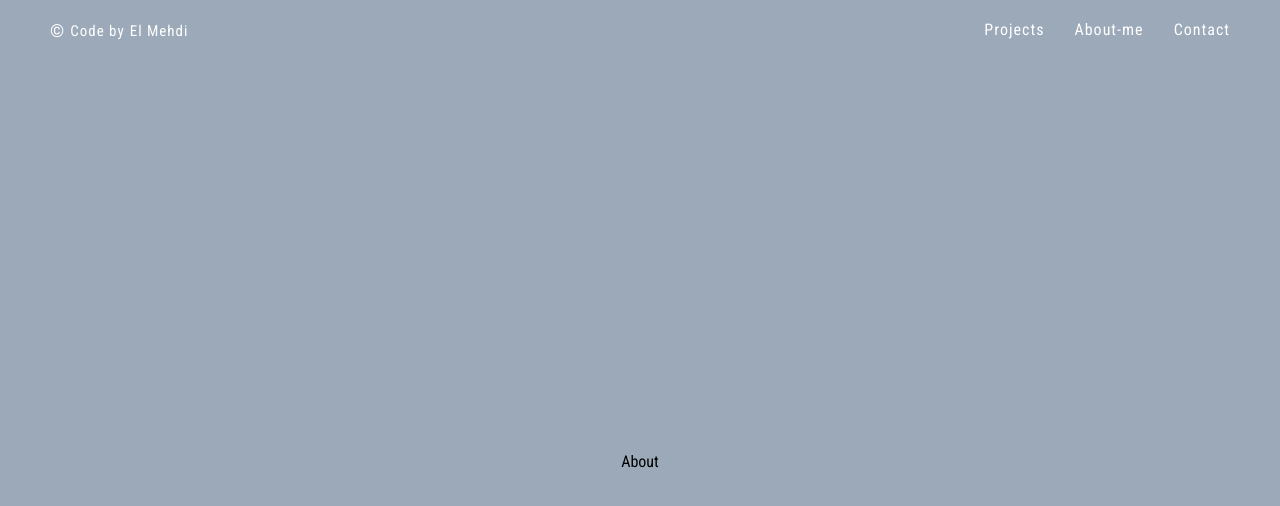
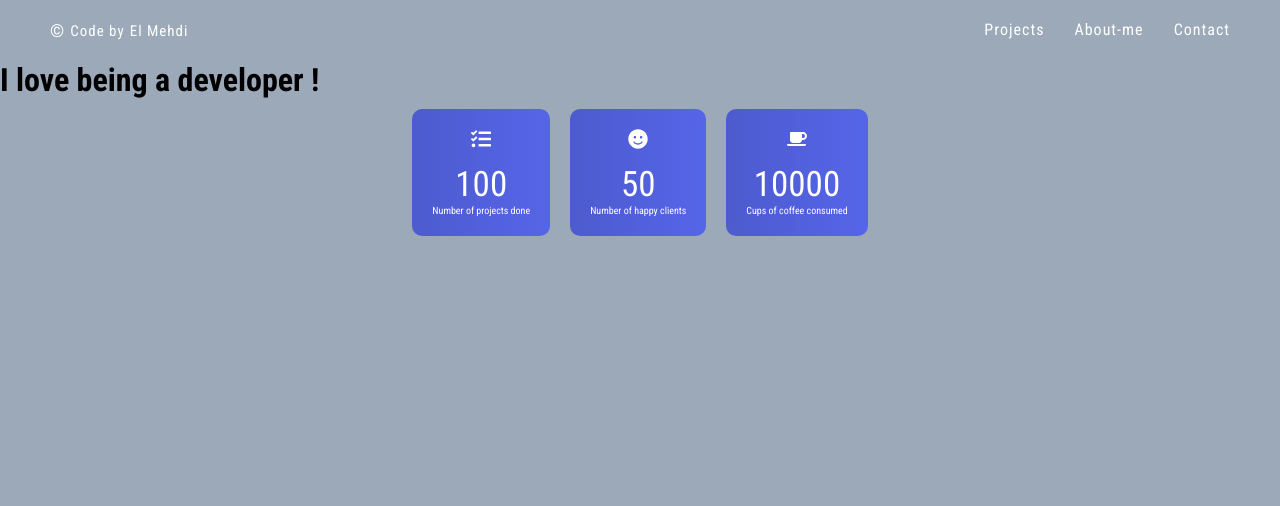
Before and after one commit to ahmidou09/MyPortfolio, a React (Vite) app: page /about in a window 1280 px wide. Shown: the top 506 px of the page. Built offline with nearby package versions, Linux system fonts and the light colour scheme.

Commit message:
Add animated counter component for displaying project statistics

```diff
--- a/src/pages/About.jsx
+++ b/src/pages/About.jsx
@@ -1,15 +1,16 @@
 import React from "react";
 import transition from "../hooks/animation";
 import styled from "styled-components";
+import ComponentStatistics from "../ui/ComponentStatistics";
 
-const Container = styled.div`
-  display: flex;
-  justify-content: center;
-  align-items: center;
-  height: 100vh;
-`;
+const Container = styled.div``;
 function About() {
-  return <Container>About</Container>;
+  return (
+    <Container>
+      <h1>I love being a developer !</h1>
+      <ComponentStatistics />
+    </Container>
+  );
 }
 
 export default transition(About);
--- /dev/null
+++ b/src/ui/ComponentStatistics.jsx
@@ -0,0 +1,93 @@
+import React, { useState, useEffect } from "react";
+import styled from "styled-components";
+import { FaTasks, FaSmile, FaCoffee } from "react-icons/fa";
+
+const CounterComponent = styled.div`
+  display: flex;
+  flex-direction: column;
+  align-items: center;
+  justify-content: center;
+  padding: 2rem;
+  border-radius: 1rem;
+  margin: 1rem;
+  color: var(--color-white);
+  background: linear-gradient(to right, #4d5bce, #5565e8);
+`;
+
+const CounterIcon = styled.div`
+  font-size: 2rem;
+  margin-bottom: 1rem;
+`;
+
+const CounterDescription = styled.div`
+  font-size: 1rem;
+`;
+
+const CounterNumber = styled.div`
+  font-size: 3.5rem;
+`;
+
+const Counter = ({ icon, endValue, duration, description }) => {
+  const [currentValue, setCurrentValue] = useState(0);
+
+  useEffect(() => {
+    let startTime;
+
+    const animateCounter = (timestamp) => {
+      if (!startTime) startTime = timestamp;
+      const progress = timestamp - startTime;
+      const percentage = Math.min(progress / duration, 1);
+      setCurrentValue(Math.floor(percentage * endValue));
+      if (progress < duration) {
+        requestAnimationFrame(animateCounter);
+      }
+    };
+
+    requestAnimationFrame(animateCounter);
+
+    return () => {
+      setCurrentValue(0);
+    };
+  }, [endValue, duration]);
+
+  return (
+    <CounterComponent>
+      <CounterIcon>{icon}</CounterIcon>
+      <CounterNumber>{currentValue}</CounterNumber>
+      <CounterDescription>{description}</CounterDescription>
+    </CounterComponent>
+  );
+};
+
+const ComponentStatistics = () => {
+  return (
+    <div
+      style={{
+        display: "flex",
+        justifyContent: "center",
+        alignItems: "center",
+      }}
+    >
+      <Counter
+        icon={<FaTasks />}
+        endValue={100}
+        duration={2500}
+        description="Number of projects done"
+      />
+      <Counter
+        icon={<FaSmile />}
+        endValue={50}
+        duration={2500}
+        description="Number of happy clients"
+      />
+      <Counter
+        icon={<FaCoffee />}
+        endValue={10000}
+        duration={2500}
+        description="Cups of coffee consumed"
+      />
+    </div>
+  );
+};
+
+export default ComponentStatistics;
```
